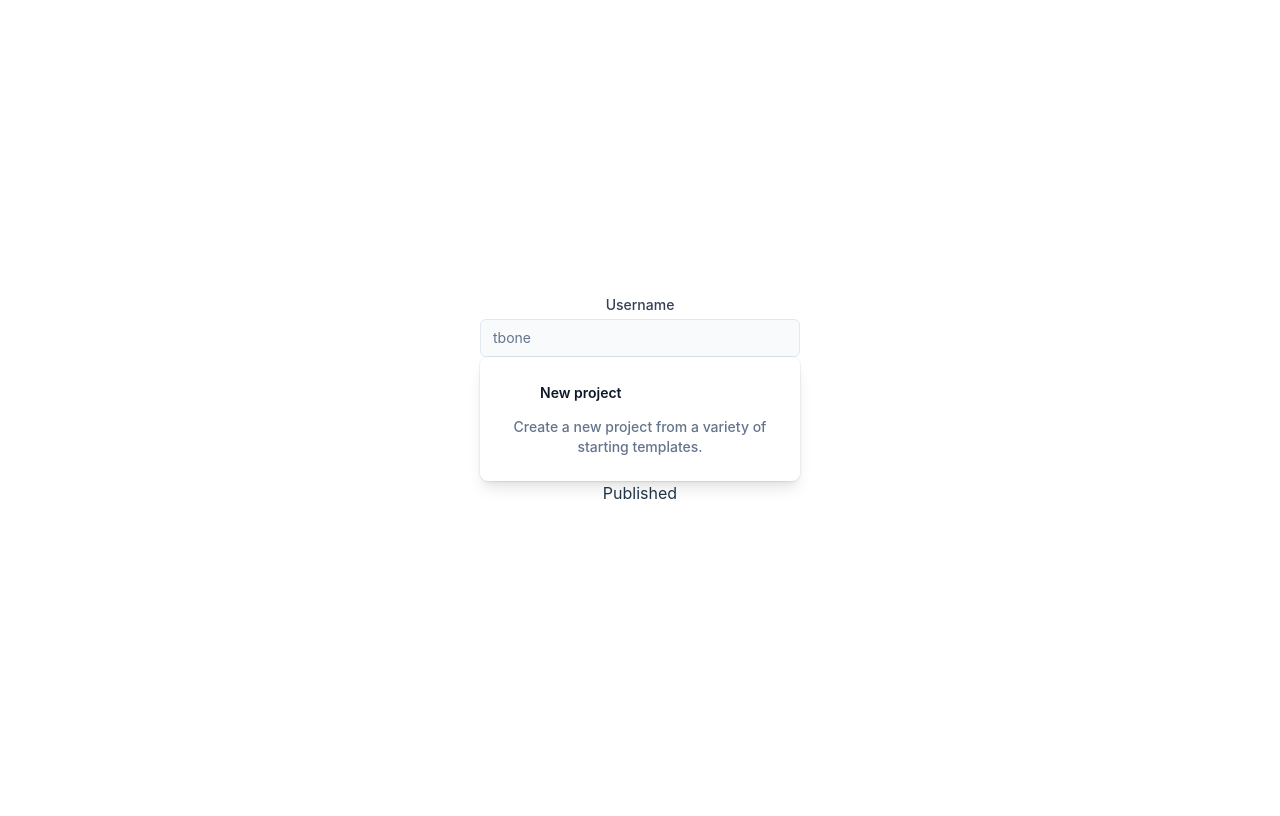
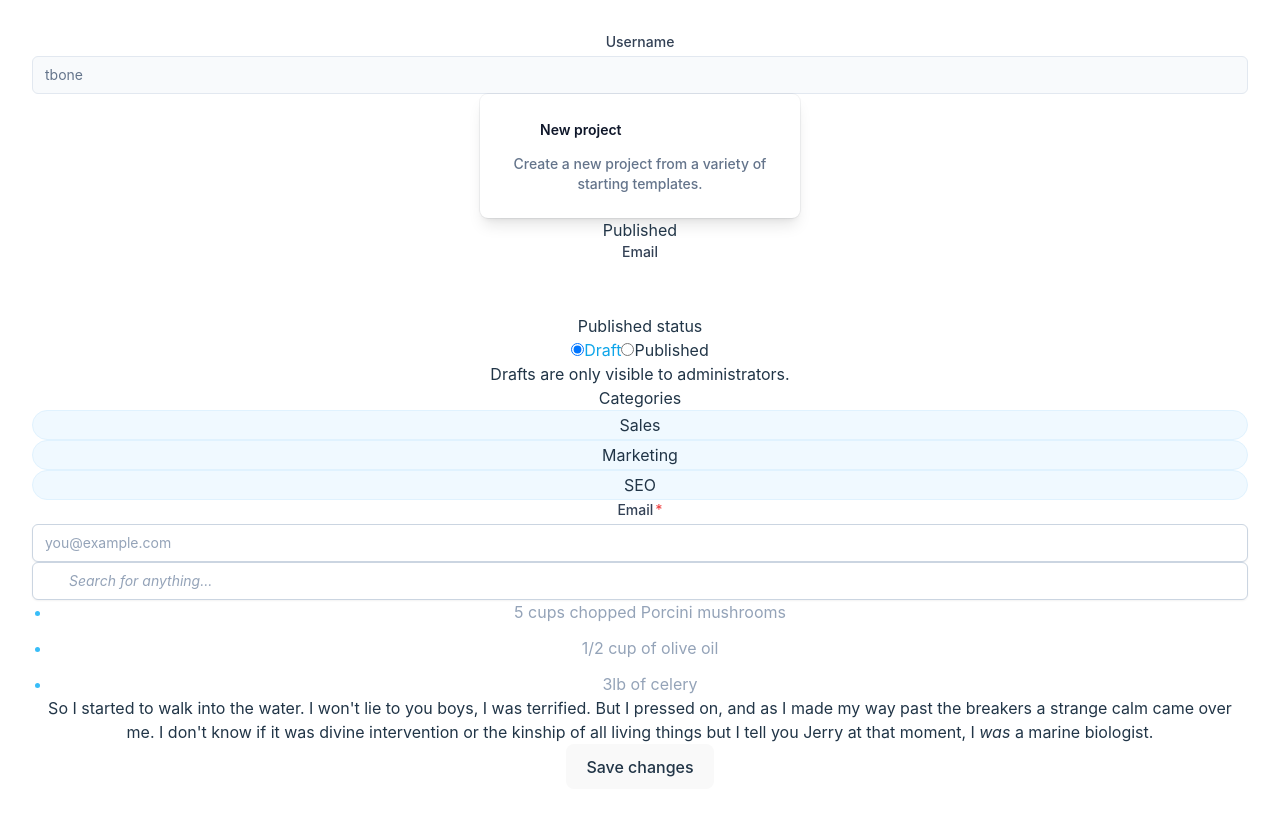
Before and after one commit to NguyenTanPil/tailwindcss-crash, a React (Vite) app: page / in a window 1280 px wide. Shown: the top 816 px of the page. Built offline with nearby package versions, Linux system fonts and the light colour scheme.

Commit message:
Core concepts

```diff
--- a/src/App.jsx
+++ b/src/App.jsx
@@ -40,7 +40,110 @@ function App() {
 				<div className='hidden group-[.is-published]:block'>Published</div>
 			</div>
 
-			{/* Next: Styling based on sibling state (peer-{modifier}) - https://tailwindcss.com/docs/hover-focus-and-other-states */}
+			<form>
+				<label className='block'>
+					<span className='block text-sm font-medium text-slate-700'>Email</span>
+					<input
+						type='email'
+						className='peer'
+					/>
+					<p className='mt-2 invisible peer-invalid:visible text-pink-600 text-sm peer-hover:text-blue-300'>
+						Please provide a valid email address.
+					</p>
+				</label>
+			</form>
+
+			<fieldset>
+				<legend>Published status</legend>
+
+				<input
+					id='draft'
+					className='peer/draft'
+					type='radio'
+					name='status'
+					checked
+				/>
+				<label
+					htmlFor='draft'
+					className='peer-checked/draft:text-sky-500'
+				>
+					Draft
+				</label>
+
+				<input
+					id='published'
+					className='peer/published'
+					type='radio'
+					name='status'
+				/>
+				<label
+					htmlFor='published'
+					className='peer-checked/published:text-sky-500'
+				>
+					Published
+				</label>
+
+				<div className='hidden peer-checked/draft:block'>Drafts are only visible to administrators.</div>
+				<div className='hidden peer-checked/published:block'>Your post will be publicly visible on your site.</div>
+			</fieldset>
+
+			<div>
+				<h2>Categories</h2>
+				<ul className='*:rounded-full *:border *:border-sky-100 *:bg-sky-50 *:px-2 *:py-0.5 dark:text-sky-300 dark:*:border-sky-500/15 dark:*:bg-sky-500/10'>
+					<li>Sales</li>
+					<li>Marketing</li>
+					<li>SEO</li>
+				</ul>
+			</div>
+
+			<label className='block'>
+				<span className="after:content-['*'] after:ml-0.5 after:text-red-500 block text-sm font-medium text-slate-700">
+					Email
+				</span>
+				<input
+					type='email'
+					name='email'
+					className='mt-1 px-3 py-2 bg-white border shadow-sm border-slate-300 placeholder-slate-400 focus:outline-none focus:border-sky-500 focus:ring-sky-500 block w-full rounded-md sm:text-sm focus:ring-1'
+					placeholder='you@example.com'
+				/>
+			</label>
+
+			<label className='relative block'>
+				<span className='sr-only'>Search</span>
+				<span className='absolute inset-y-0 left-0 flex items-center pl-2'>
+					<svg
+						className='h-5 w-5 fill-slate-300'
+						viewBox='0 0 20 20'
+					></svg>
+				</span>
+				<input
+					className='placeholder:italic placeholder:text-slate-400 block bg-white w-full border border-slate-300 rounded-md py-2 pl-9 pr-3 shadow-sm focus:outline-none focus:border-sky-500 focus:ring-sky-500 focus:ring-1 sm:text-sm'
+					placeholder='Search for anything...'
+					type='text'
+					name='search'
+				/>
+			</label>
+
+			<ul
+				role='list'
+				className='marker:text-sky-400 list-disc pl-5 space-y-3 text-slate-400'
+			>
+				<li>5 cups chopped Porcini mushrooms</li>
+				<li>1/2 cup of olive oil</li>
+				<li>3lb of celery</li>
+			</ul>
+
+			<div className='selection:bg-fuchsia-300 selection:text-fuchsia-900'>
+				<p>
+					So I started to walk into the water. I won't lie to you boys, I was terrified. But I pressed on, and as I made
+					my way past the breakers a strange calm came over me. I don't know if it was divine intervention or the
+					kinship of all living things but I tell you Jerry at that moment, I <em>was</em> a marine biologist.
+				</p>
+			</div>
+
+			<button className='hover:-translate-y-0.5 transition motion-reduce:hover:translate-y-0 motion-reduce:transition-none'>
+				Save changes
+			</button>
 		</>
 	);
 }
```
